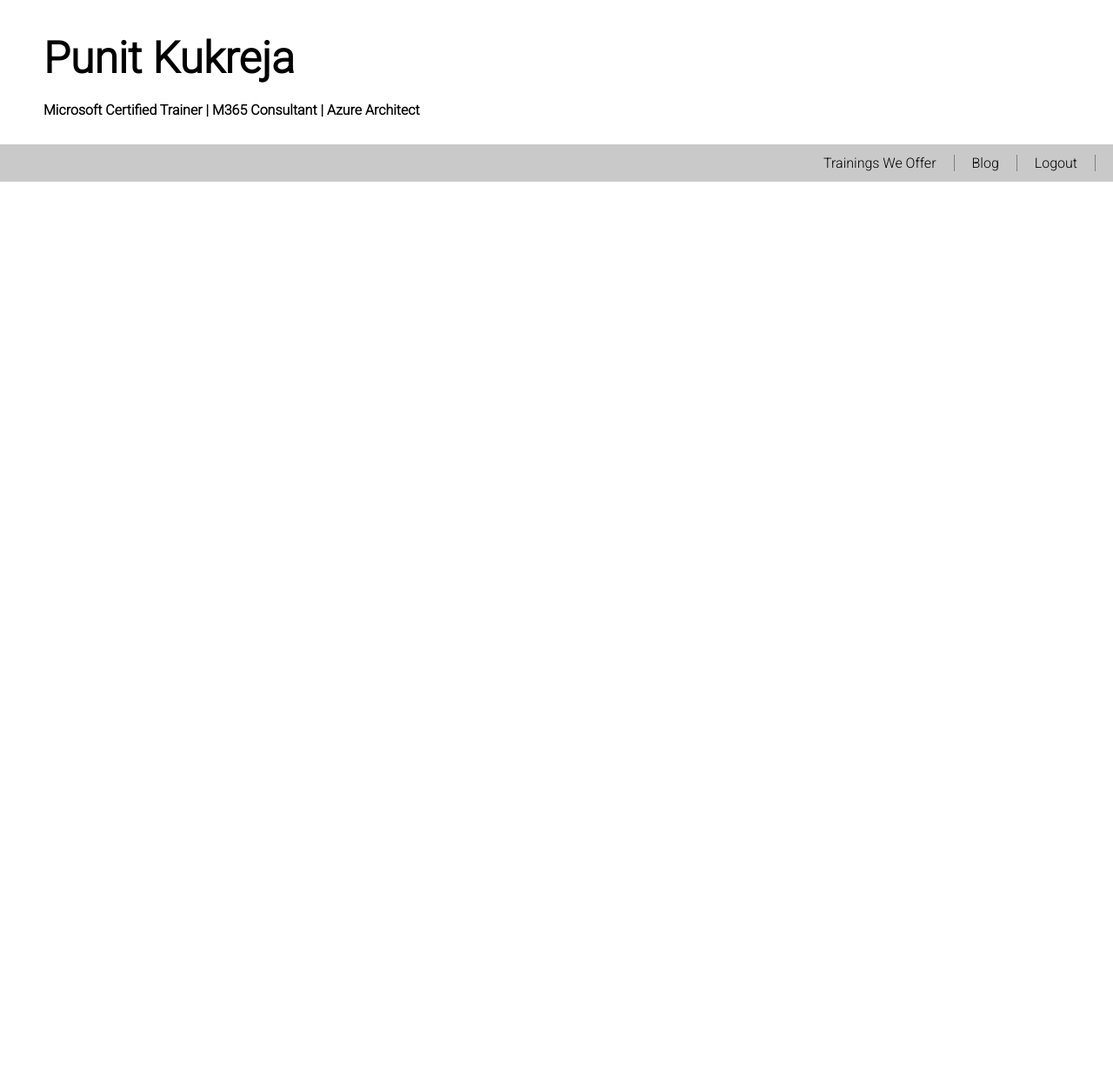
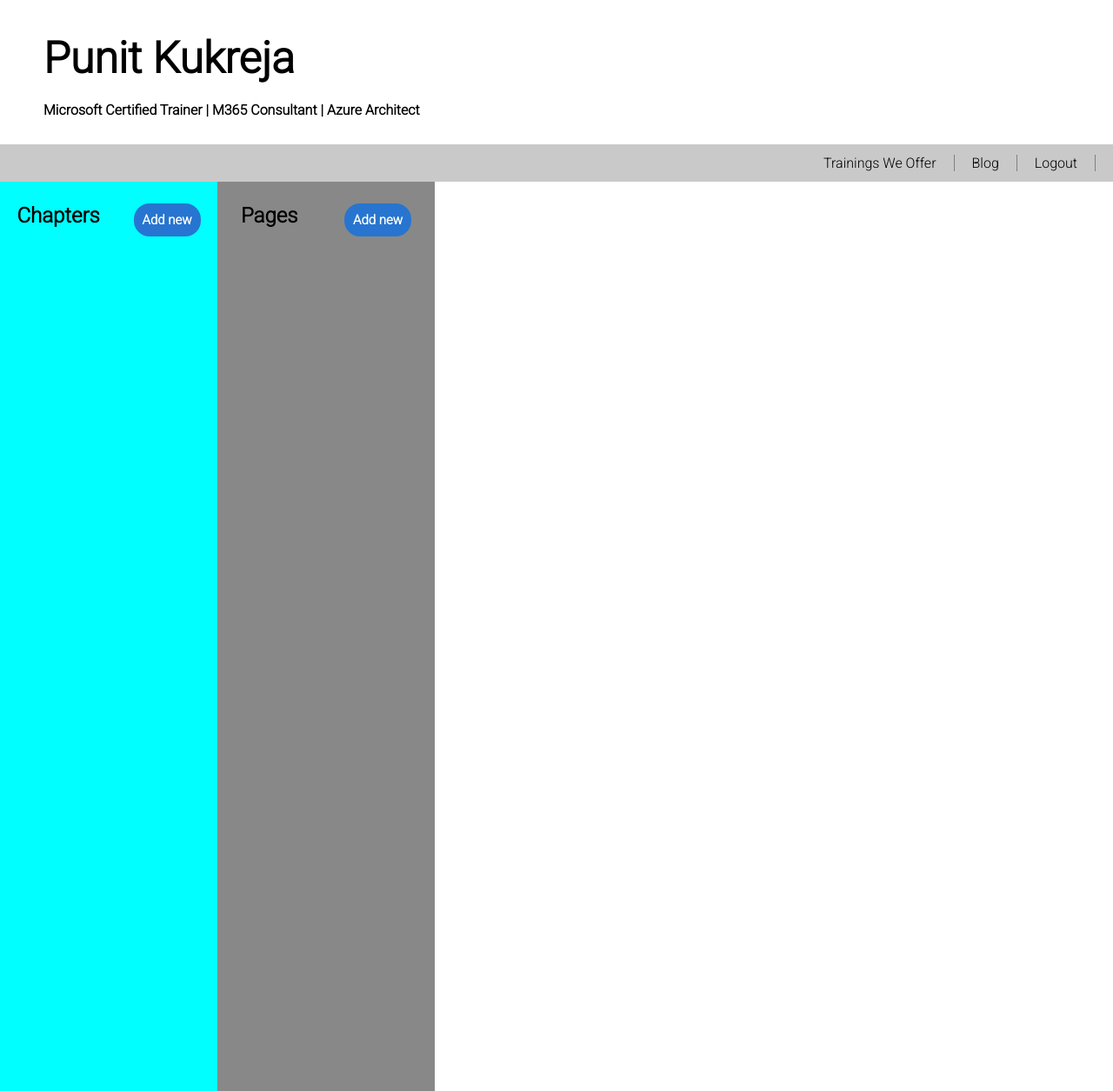
Before and after one commit to jayantkhanna1/microsoft, a Django app: page /admin_login_force in a window 1280 px wide, after a click on "Blog". Shown: the whole page at 87% size. Run offline with Django 4.2, Linux system fonts and the light colour scheme; data comes from the database, SQL or seed files in the repository; some web fonts are replaced.

Commit message:
blog frontend started

```diff
--- a/microsoft_app/static/css/admin.css
+++ b/microsoft_app/static/css/admin.css
@@ -138,3 +138,44 @@
 #Delete{
     background-color: red;
 }
+
+
+/* Add blog styling */
+#addblog{
+    display: none;
+}
+#inner_blog{
+    display: flex;
+}
+#chapters,#pages{
+    position: fixed;
+    overflow: hidden;
+    height: 100%;
+    width: 250px;
+    background-color: aqua;
+}
+#pages{
+    left: 250px;
+    background-color: #888;
+}
+#chapters_inner,#pages_inner{
+    overflow-y: scroll;
+    overflow-x: hidden;
+}
+#chapter_inner_heading,#pages_inner_heading{
+    margin-top: 25px;
+    display: flex;
+    justify-content: space-around;
+}
+#chapter_inner_heading button,#pages_inner_heading button{
+    padding: 10px;
+    font-family: 'Roboto';
+    background-color: #2775d0;
+    outline: none;
+    border: none;
+    color: white;
+    font-size: 15px;
+    font-weight: 600;
+    cursor: pointer;
+    border-radius: 18px;
+}
--- a/microsoft_app/templates/admin.html
+++ b/microsoft_app/templates/admin.html
@@ -72,9 +72,34 @@
             {%endfor%}
         </div>
     </div>
+
+
     <div id="addblog">
+        <div id="inner_blog">
+            <div id="chapters">
+                <div id="chapters_inner">
+                    <div id="chapter_inner_heading">
+                        <h2>Chapters</h2>
+                        <button>Add new</button>
+                    </div>
+                    <div id="chapter_content"></div>
+                </div>
+            </div>
+            <div id="pages">
+                <div id="pages_inner">
+                    <div id="pages_inner_heading">
+                        <h2>Pages</h2>
+                        <button>Add new</button>
+                    </div>
+                    <div id="page_content"></div>
+                </div>
+            </div>
+            <div id="textinput"></div>
+        </div>
+    </div>
 
-    </div>
+
+
     <div id="myModal" class="modal">
 
         <!-- Modal content -->
```
